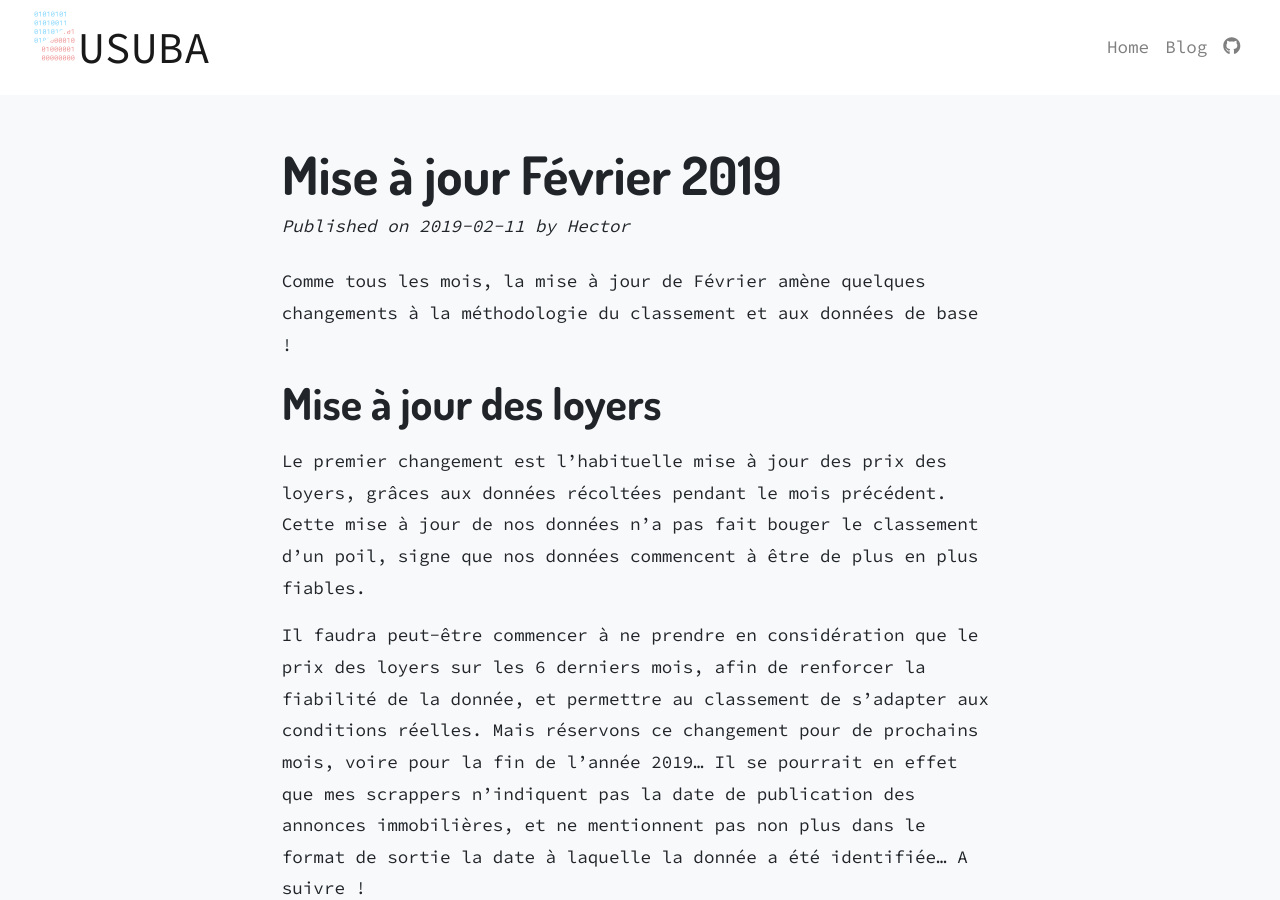
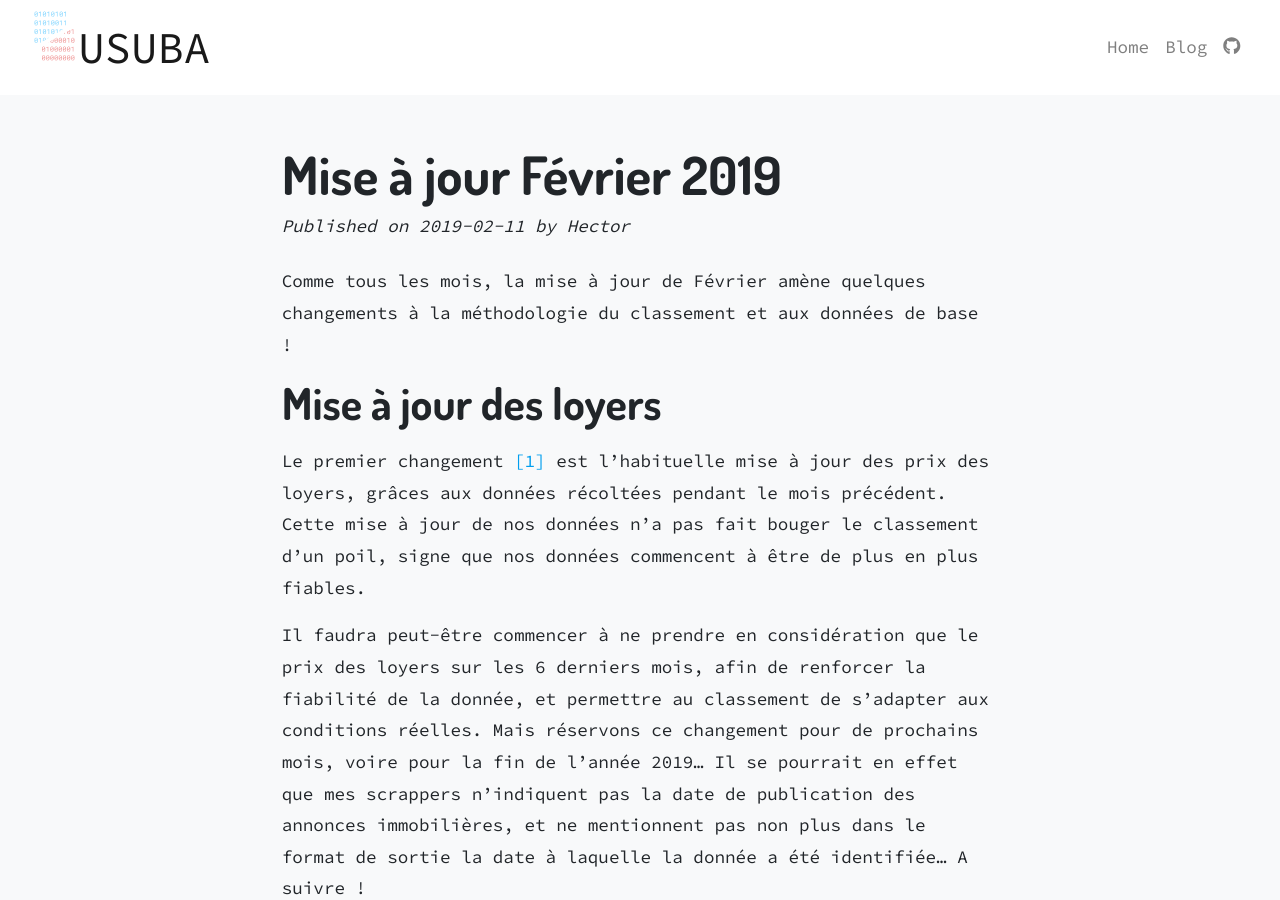
Before and after one commit to DadaIsCrazy/usuba-crypto, a Jekyll site: the page built from docs/_posts/2019-02-11-mise-a-jour-fevrier-2019.md, in a window 1280 px wide and 900 px high. Built offline with Jekyll 4.4.1, drawn with Linux system fonts in a browser that asks for light colours; nearby versions of some CDN libraries; comment, search, counter and statistics services are not loaded; some of the changed text lies outside the part shown.

Commit message:
add footnote to one of the blogs as an example

```diff
--- a/docs/_posts/2019-02-11-mise-a-jour-fevrier-2019.md
+++ b/docs/_posts/2019-02-11-mise-a-jour-fevrier-2019.md
@@ -14,7 +14,7 @@
 
 ## Mise à jour des loyers
 
-Le premier changement est l'habituelle mise à jour des prix des loyers, grâces aux données récoltées pendant le mois précédent. Cette mise à jour de nos données n'a pas fait bouger le classement d'un poil, signe que nos données commencent à être de plus en plus fiables.
+Le premier changement <a name="ref1" href="#footnote1">[1]</a> est l'habituelle mise à jour des prix des loyers, grâces aux données récoltées pendant le mois précédent. Cette mise à jour de nos données n'a pas fait bouger le classement d'un poil, signe que nos données commencent à être de plus en plus fiables.
 
 Il faudra peut-être commencer à ne prendre en considération que le prix des loyers sur les 6 derniers mois, afin de renforcer la fiabilité de la donnée, et permettre au classement de s'adapter aux conditions réelles. Mais réservons ce changement pour de prochains mois, voire pour la fin de l'année 2019... Il se pourrait en effet que mes scrappers n'indiquent pas la date de publication des annonces immobilières, et ne mentionnent pas non plus dans le format de sortie la date à laquelle la donnée a été identifiée... A suivre !
 <!--more-->
@@ -40,3 +40,5 @@
 Boudiou ! Encore la faute à ces andouilles de teutons. L'alsace et la moselle étaient Allemandes lors de l'entrée en vigueur de la loi sur les associations de 1901. Déception, pleurs, tristesse. Et voilà comment l'héritage historique de l'Est français a pourri mon week-end.
 
 Je n'en reste pas moins déterminé à améliorer chacune des notes que j'attribue à nos villes françaises. Si vous avez des idées, n'hésitez pas à m'en faire part ! Et si possible, vérifiez d'abord que la donnée est disponible en Alsace Moselle, merci !
+
+<a name="footnote1" href="#ref1">[1]</a>: Footnote content goes here
```
Also changed, not shown: 3 other files.
